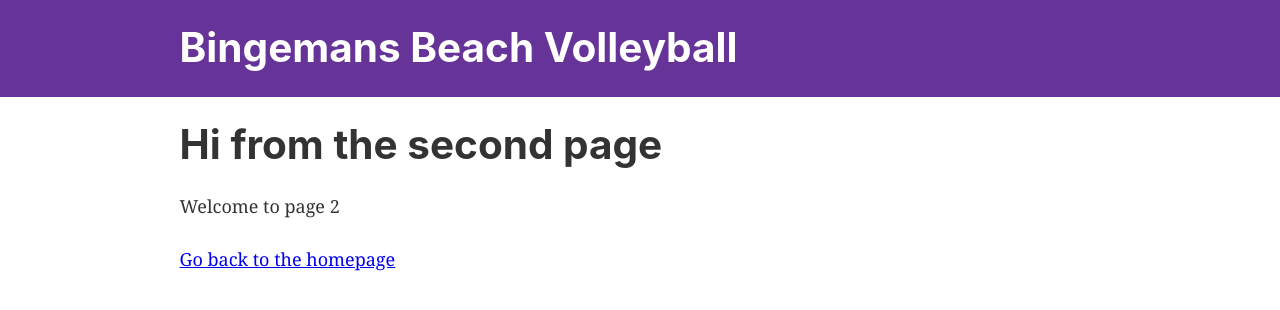
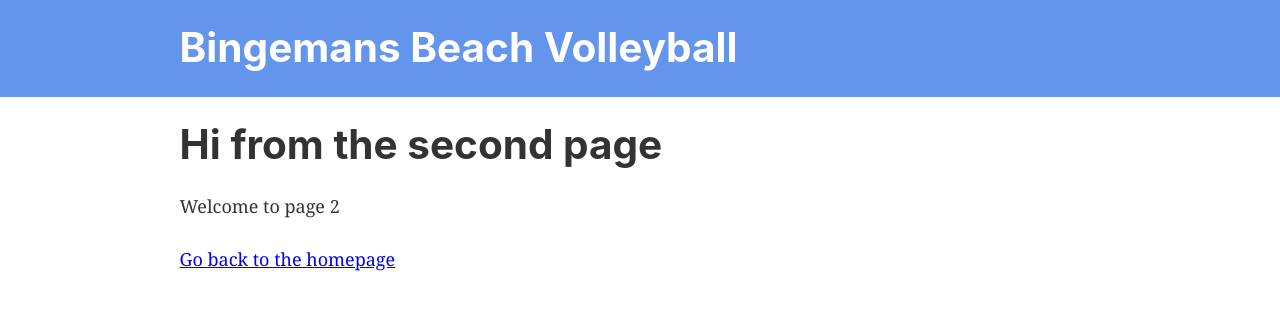
Before and after one commit to jstnbchnn/volleyball-scheduler, a Gatsby site: page /page-2 in a window 1280 px wide. Built offline with nearby package versions, Linux system fonts and the light colour scheme; Gatsby itself is replaced by a stand-in of ours.

Commit message:
Change background colour on header

```diff
--- a/src/components/header.js
+++ b/src/components/header.js
@@ -4,7 +4,7 @@
 const Header = ({ siteTitle }) => (
   <div
     style={{
-      background: 'rebeccapurple',
+      background: 'cornflowerblue',
       marginBottom: '1.45rem',
     }}
   >
```
